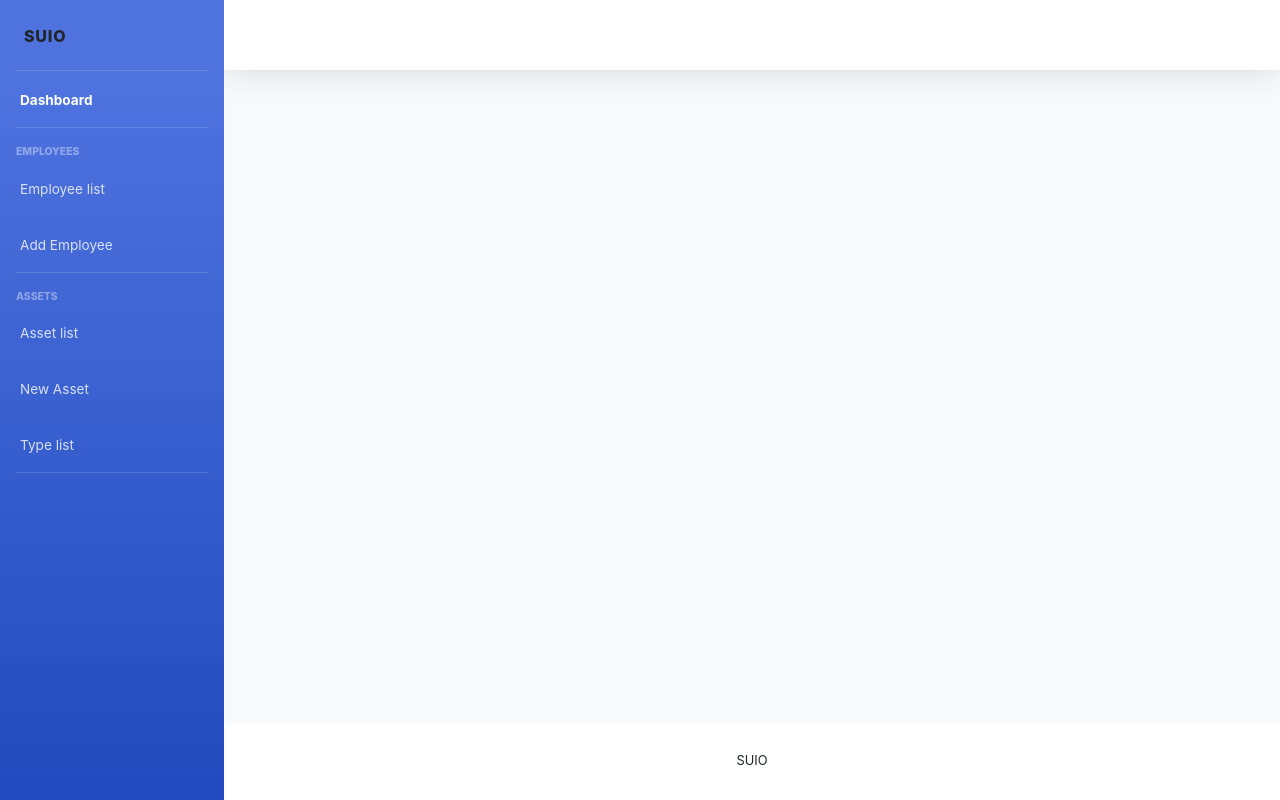
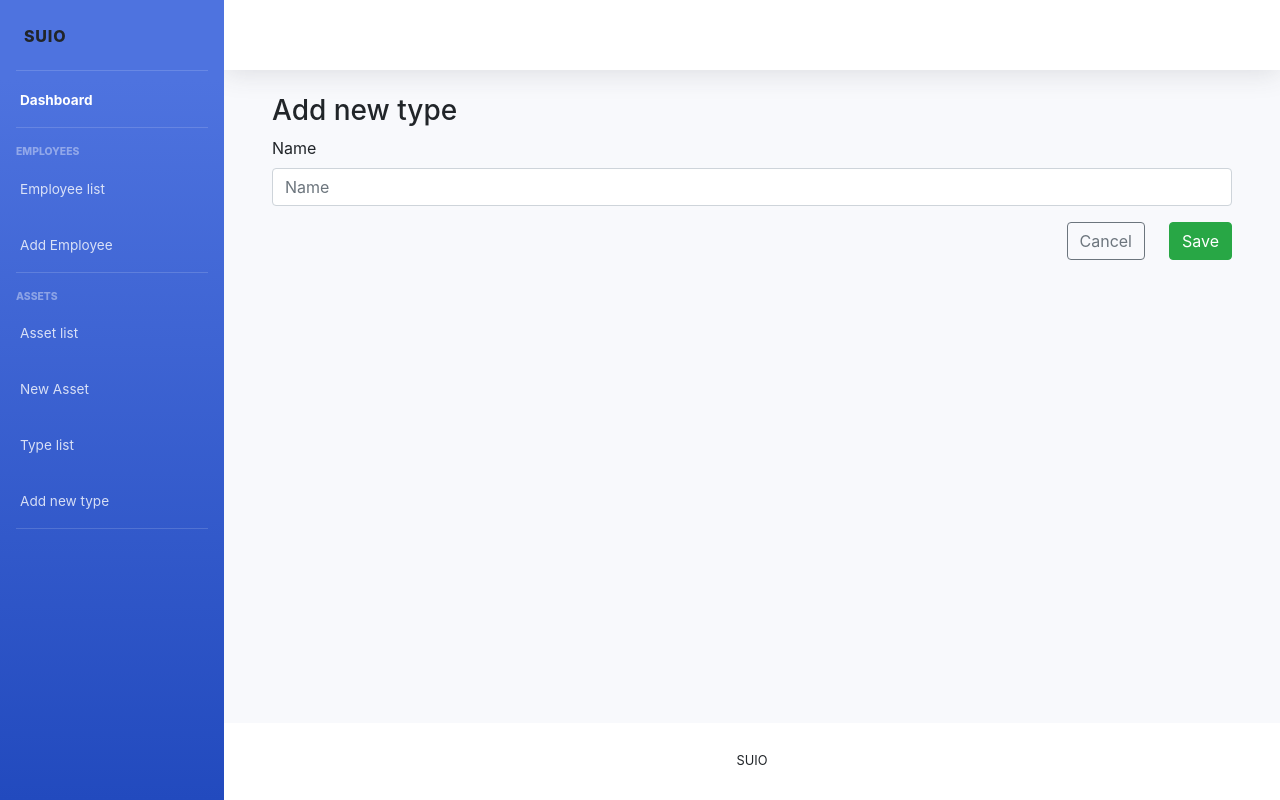
Before and after one commit to szivkovic12/SUIO-client, an Angular app: page /tip/novi in a window 1280 px wide. Before the commit this address led to /. Built offline with nearby package versions, Linux system fonts and the light colour scheme.

Commit message:
Type sve radi !!-napokon-!!

```diff
--- a/src/app/app.component.html
+++ b/src/app/app.component.html
@@ -77,6 +77,12 @@
         <a class="nav-link" routerLink="type" routerLinkActive="active">
           <i class="fas fa-fw fa-table"></i>
           <span>Type list</span></a>
+      </li>
+
+      <li class="nav-item">
+        <a class="nav-link" routerLink="tip/novi" routerLinkActive="active">
+          <i class="fas fa-fw fa-table"></i>
+          <span>Add new type</span></a>
       </li>
 
       <!-- Divider -->
--- /dev/null
+++ b/src/app/novi-tip/novi-tip.component.html
@@ -0,0 +1,23 @@
+<form #typeForm="ngForm">
+    <div class="panel panel-primary">
+        <div class="panel-heading">
+            <h3 class="panel-title">Add new type</h3>
+        </div>
+        <div class="panel-body">
+            <div class="form-group">
+                <label for="name">Name</label>
+                <input id="name" [(ngModel)]="type.name" name="name" type="text"
+                 class="form-control" placeholder="Name"/>
+            </div>
+        </div>
+        <div class="panel-footer">
+            <div class="float-right">
+                <button routerLink="/type" class="btn btn-outline-secondary mr-4"
+                    type="button">Cancel</button>
+                <button (click)="createNewType()" class="btn btn-success"
+                    type="button">Save
+                </button>
+            </div>
+        </div>
+    </div>
+</form>
--- /dev/null
+++ b/src/app/novi-tip/novi-tip.component.ts
@@ -0,0 +1,39 @@
+import { Component, OnInit, Input } from '@angular/core';
+import { Type } from 'src/app/type.model';
+import { Router } from '@angular/router';
+import { TypeService } from '../type.service';
+
+@Component({
+  selector: 'app-novi-tip',
+  templateUrl: './novi-tip.component.html',
+  styleUrls: ['./novi-tip.component.css']
+})
+export class NoviTipComponent implements OnInit {
+
+  @Input() type: Type;
+  toAstrService: any;
+
+  constructor(
+    private typeService: TypeService,
+    private router: Router
+    ) { }
+
+  ngOnInit(): void {
+    this.type = new Type();
+  }
+
+  createNewType():void {
+    this.typeService.addType(this.type).subscribe(
+      (type: Type) => {
+        this.type = type;
+        new Promise(resolve => setTimeout(resolve,2000)).then(()=>this.router.navigate(['type']));
+        this.toAstrService.success('Uspješno ste spremili podatke zaposlenika!');
+      },
+      () => {
+        this.toAstrService.error('Došlo je do pogreške prilikom spremanja podataka zaposlenika!');
+
+      }
+    );
+  }
+
+}
--- a/src/app/type.service.ts
+++ b/src/app/type.service.ts
@@ -30,20 +30,21 @@ export class TypeService {
   }
   addType(type: Type): Observable<Type> {
     return this.http.post<Type>(this.typeUrl, type).pipe(
-      tap(_ => console.log('fetched type')),
+      tap((newType: Type) => console.log('add type')),
       catchError(this.handleError<Type>('addType'))
     );
   }
   updateType(type: Type): Observable<any> {
-    const url = `${this.typeUrl}/${type.id}`;
+    const url = `${this.typeUrl}update/${type.id}`;
     return this.http.put(url, type).pipe(
       tap(_ => console.log(`updated type`)),
       catchError(this.handleError<any>('updateType'))
     );
   }
-  deleteAsset(type: Type | number): Observable<Type> {
+
+  deleteType(type: Type | number): Observable<Type> {
     const id = typeof type === 'number' ? type : type.id;
-    const url = `${this.typeUrl}${id}`;
+    const url = `${this.typeUrl}delete/${id}`;
 
     return this.http.delete<Type>(url).pipe(
       tap(_ => console.log(`deleted type id=${id}`)),
--- /dev/null
+++ b/src/app/type/type-update/type-update.component.html
@@ -0,0 +1,28 @@
+<form #typeForm="ngForm">
+    <div class="panel panel-primary">
+        <div class="panel-heading">
+            <h3 class="panel-title">Update type</h3>
+        </div>
+        <div class="panel-body">
+            <div class="form-group">
+                <label for="name">Id</label>
+                <input id="id" [(ngModel)]="type.id" name="id" type="text"
+                 class="form-control" readonly/>
+            </div>
+            <div class="form-group">
+                <label for="name">Name</label>
+                <input id="name" [(ngModel)]="type.name" name="name" type="text"
+                 class="form-control" />
+            </div>
+        </div>
+        <div class="panel-footer">
+            <div class="float-right">
+                <button routerLink="type" class="btn btn-outline-secondary mr-4"
+                    type="button">Cancel</button>
+                <button (click)="update()" class="btn btn-success"
+                    type="button">Save
+                </button>
+            </div>
+        </div>
+    </div>
+</form>
--- /dev/null
+++ b/src/app/type/type-update/type-update.component.ts
@@ -0,0 +1,42 @@
+import { Component, OnInit, Input } from '@angular/core';
+import { Type } from 'src/app/type.model';
+import { TypeService } from 'src/app/type.service';
+import { Router, ActivatedRoute } from '@angular/router';
+import { switchMap } from 'rxjs/internal/operators/switchMap';
+
+@Component({
+  selector: 'app-type-update',
+  templateUrl: './type-update.component.html',
+  styleUrls: ['./type-update.component.css']
+})
+export class TypeUpdateComponent implements OnInit {
+
+  @Input() type: Type;
+
+  constructor(
+    private typeService: TypeService,
+    private route: ActivatedRoute,
+    private router: Router
+  ) { }
+
+  ngOnInit(): void {
+    this.route.paramMap.pipe(
+      switchMap(params => {
+        const id = params.get('id');
+        return this.typeService.getTypeById(parseFloat(id));
+      })
+    ).subscribe((type: Type)=> {
+      this.type = type;
+    });
+  }
+
+
+  update(): void {
+    this.typeService.updateType(this.type).subscribe(
+      (type: Type) => {
+        this.type = type;
+        new Promise(resolve => setTimeout(resolve, 200)).then(() => this.router.navigate(['type']));
+      }
+    );
+  }
+}
--- a/src/app/type/type.component.html
+++ b/src/app/type/type.component.html
@@ -1,6 +1,5 @@
 <div class="d-sm-flex align-items-center justify-content-between mb-4">
     <h1 class="h3 mb-0 text-gray-800">Type list</h1>
-    <a href="#" class="d-none d-sm-inline-block btn btn-sm btn-primary shadow-sm"><i class="fas fa-download fa-sm text-white-50"></i> Add new type</a>
 </div>
 
 <div class="panel-body">
@@ -14,8 +13,8 @@
         <tr *ngFor="let type of types" scope="row">
           <td>{{ type.id }}</td>
           <td>{{ type.name }}</td>
-          <td><button  class="btn btn-danger">Delete</button>
-            <button  class="btn btn-info" style="margin-left: 10px">Update</button>
+          <td><button (click)="deleteType(type)"   class="btn btn-danger">Delete</button>
+            <button (click)="updateType(type)"  class="btn btn-info" style="margin-left: 10px">Update</button>
             <button (click)="navigateToDetail(type)"  class="btn btn-info" style="margin-left: 10px">Details</button>
         </td>
         </tr>
--- a/src/app/type/type.component.ts
+++ b/src/app/type/type.component.ts
@@ -29,5 +29,15 @@ export class TypeComponent implements OnInit {
     this.router.navigate(['/type/', type.id])
   }
 
+  deleteType(type: Type){
+    this.types= this.types.filter(e => e !== type);
+    this.typeService.deleteType(type).subscribe();
+  }
+
+  updateType(type: Type){
+    this.types = this.types.filter(e => e !== type);
+    this.router.navigate(['type/update', type.id])
+  }
+
 
 }
```
Also changed, not shown: src/app/app-routing.module.ts (+7 -3 lines), src/app/app.module.ts (+8 -2 lines), src/app/novi-tip/novi-tip.component.css (added), src/app/type/type-update/type-update.component.css (added), 2 other files (tests, documents, lock files or other folders).
